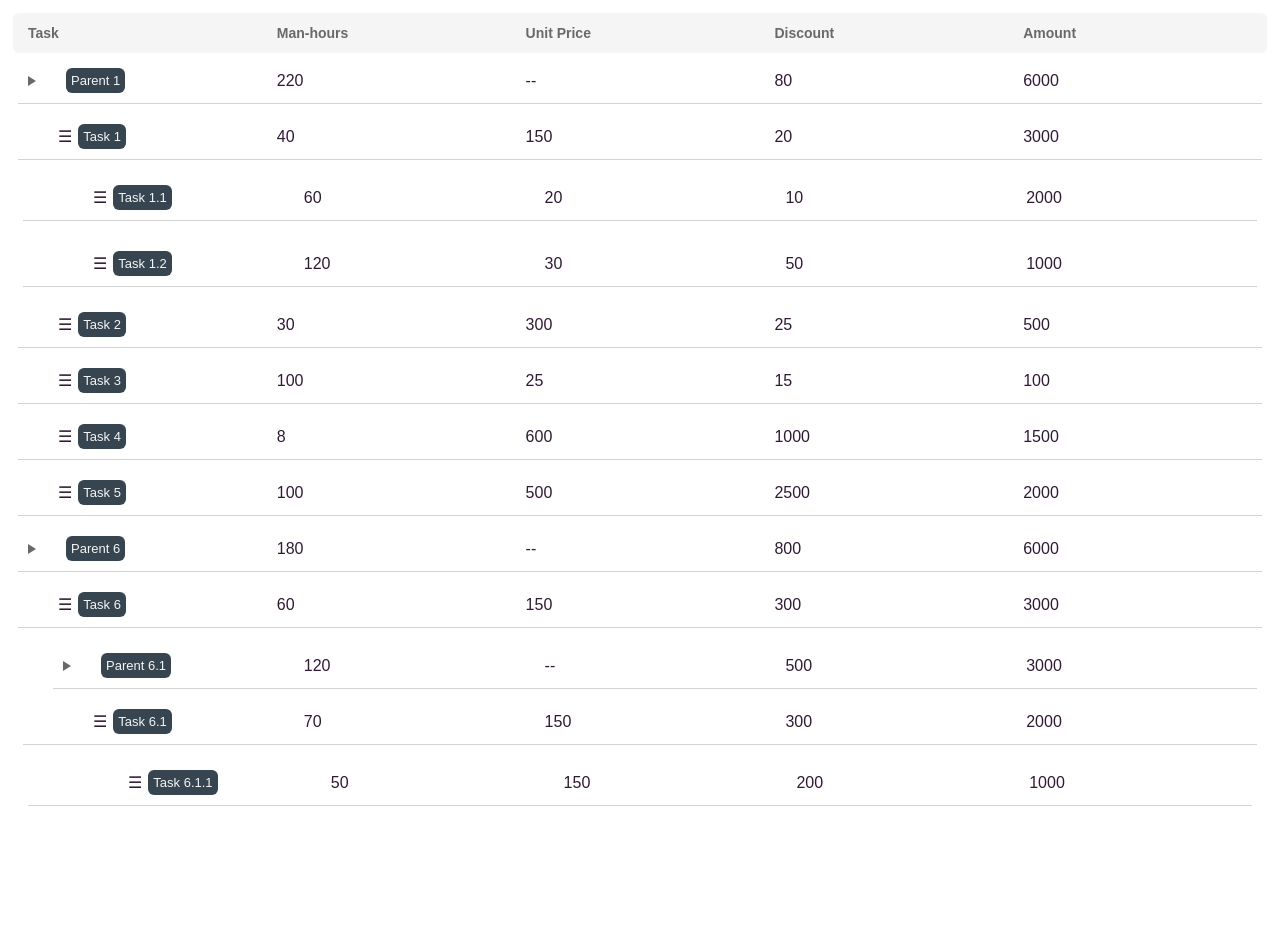
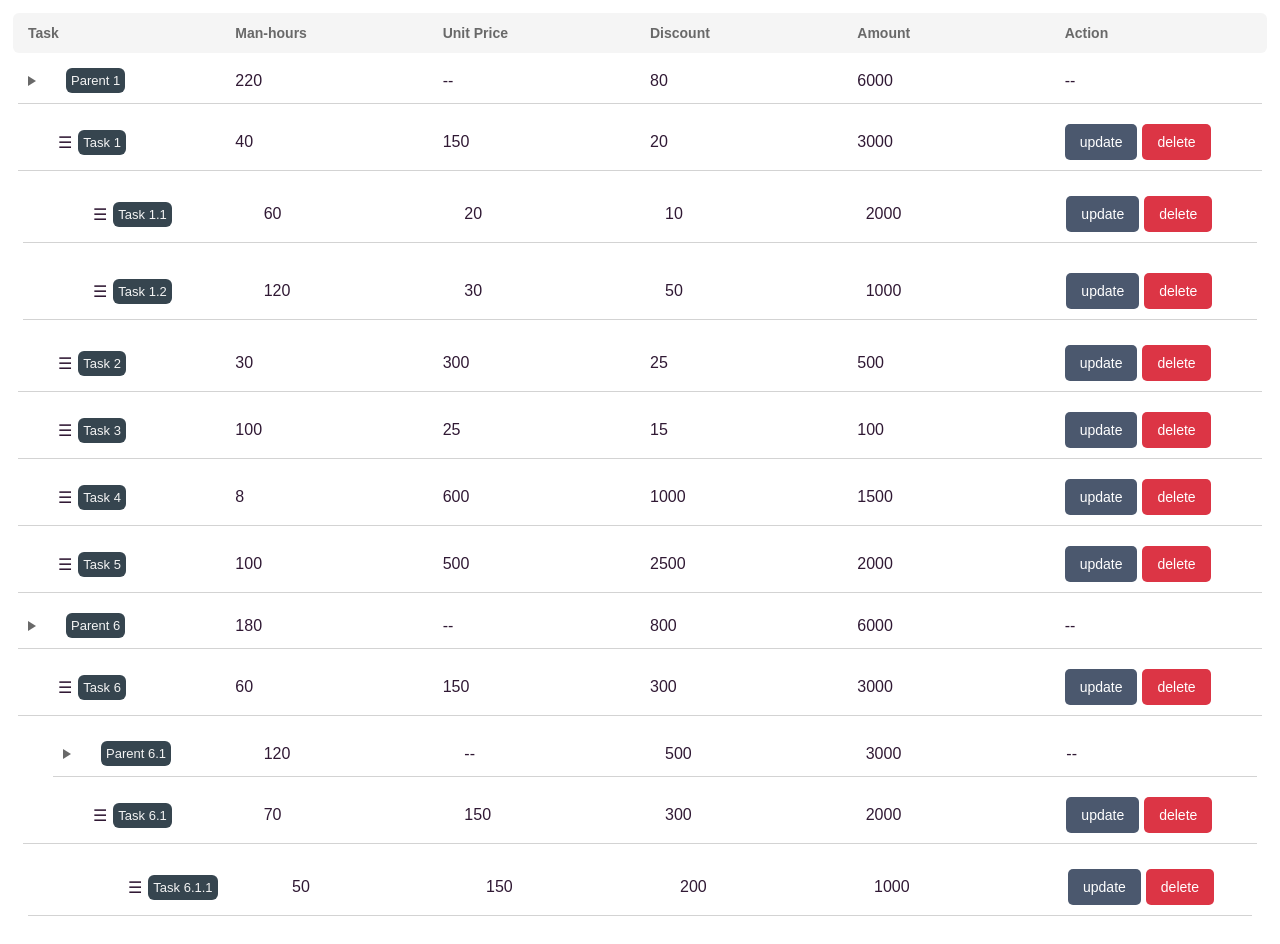
Before and after one commit to sulavchhetri/invoice-handler, a Vue app: page / in a window 1280 px wide. Before the commit the page ends 834 px from the top, so only its background shows below. Built offline with nearby package versions, Linux system fonts and the light colour scheme.

Commit message:
created update and delete buttons

```diff
--- a/src/components/TableView.vue
+++ b/src/components/TableView.vue
@@ -6,6 +6,7 @@
       <div class="table-header-item">Unit Price</div>
       <div class="table-header-item">Discount</div>
       <div class="table-header-item">Amount</div>
+      <div class="table-header-item">Action</div>
     </div>
     <div class="children-container">
       <TaskRow
@@ -110,9 +111,9 @@ const setCalcData = () => {
   calcStore.setTotal(tableData.value, "Discount");
 };
 
-onMounted(()=>{
+onMounted(() => {
   setCalcData();
-})
+});
 
 watch(
   tableData,
--- a/src/components/TaskRow.vue
+++ b/src/components/TaskRow.vue
@@ -31,6 +31,7 @@
         <div class="table-cell" @dragover.prevent @drop="onDrop(tableId)">
           {{ amount }}
         </div>
+        <div class="table-cell">--</div>
       </div>
     </div>
 
@@ -68,6 +69,10 @@
       <div class="table-cell" @dragover.prevent @drop="onDrop(tableId)">
         {{ tableData.Amount }}
       </div>
+      <div class="table-cell buttons">
+        <button class="update">update</button>
+        <button class="delete">delete</button>
+      </div>
     </div>
 
     <template v-if="hasChildren(tableData) && toggleArrow">
@@ -82,7 +87,6 @@
     </template>
   </div>
 </template>
-
 
 <script setup>
 import { ref, defineProps, defineEmits, computed } from "vue";
@@ -350,4 +354,38 @@ const singleTonConvertor = (obj, targetPrefix) => {
   background-color: #36454f;
   border-radius: 6px;
 }
+
+.buttons {
+  display: flex;
+  gap: 5px;
+}
+
+.table-cell button {
+  background-color: #4b586e;
+  color: white;
+  border: none;
+  padding: 10px 15px;
+  border-radius: 5px;
+  cursor: pointer;
+  transition: background-color 0.3s, transform 0.2s;
+  font-size: 14px;
+}
+
+.table-cell button:hover {
+  background-color: #0056b3;
+  transform: translateY(-2px);
+}
+
+.table-cell button:active {
+  background-color: #004085;
+  transform: translateY(0);
+}
+
+.table-cell button.delete {
+  background-color: #dc3545;
+}
+
+.table-cell button.delete:hover {
+  background-color: #c82333;
+}
 </style>
```
